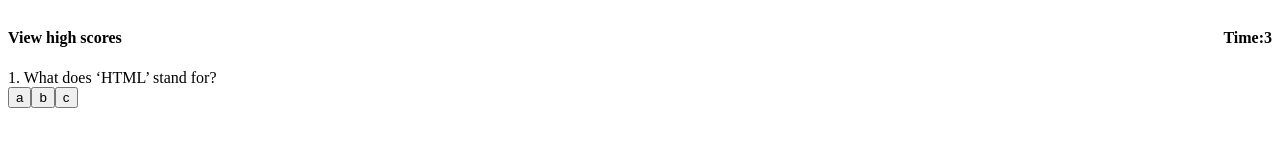
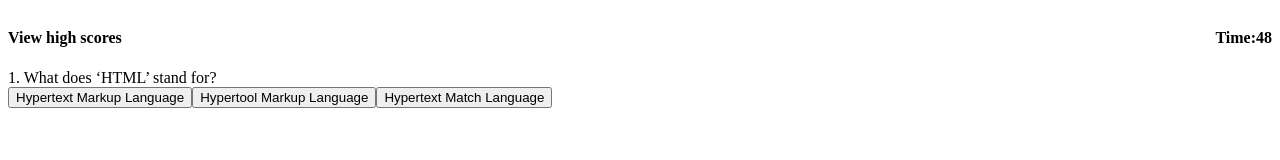
Before and after one commit to briandgomez/Quiz-Me, a plain HTML site: page index.html in a window 1280 px wide. Both pictures are taken after a click on the button "Start". Drawn offline with Linux system fonts and the light colour scheme.

Commit message:
select correct answer

```diff
--- a/script.js
+++ b/script.js
@@ -1,5 +1,7 @@
 //Reference to body
 var body = document.body
+
+//Variables retrieved from HTML
 var highScoreEl = document.getElementById("view-high-score");
 var timerEl = document.getElementById("time");
 var containerEl = document.getElementsByClassName("container");
@@ -23,23 +25,60 @@ startButton.style.display = 'flex';
 startButton.style.margin = 'auto';
 document.body.appendChild(startButton);
 
-//Add event listenre for button to move onto next page
-startButton.addEventListener('click', function () {
-    startTimer();
-    startQuiz();
-});
+//Global variables used by the functions
+var currentTime = 50;
+var currentQuestion = 0;
+var currentScore = 0;
 
-var currentTime = 5;
-//Start timer
+//Questions array
+var questionObject = [
+    {
+        q: '1. What does ‘HTML’ stand for?',
+        a: [
+            'Hypertext Markup Language', 'Hypertool Markup Language', 'Hypertext Match Language'
+        ],
+        correct: 'Hypertext Markup Language'
+    },
+    {
+        q: '2. Arrays are created using which of the following?',
+        a: [
+            'parentheses', 'curly brackets', 'brackets'
+        ],
+        correct: 'brackets'
+    },
+    {
+        q: '3. How do you initialize flexbos when using CSS?',
+        a: [
+            'display: flex', 'display flex', 'display: block'
+        ],
+        correct: 'display: flex'
+    },
+    {
+        q: '4. Commonly used data types do NOT include:',
+        a: [
+            'strings', 'booleans', 'alerts'
+        ],
+        correct: 'alerts'
+    },
+    {
+        q: '5. How do you create a numbered list?',
+        a: [
+            '<ul>', '<ol>', '<nl>'
+        ],
+        correct: '<ol>'
+    },
+
+]
+
+//Starts timer
 function startTimer() {
 
     var timeInterval = setInterval(function () {
-        //
+        //Stops timer when time runs out
         if (currentTime === 0) {
             clearInterval(timeInterval);
-
-            //Function to submit initials and score
         }
+        //Countdown for timer
         else {
             currentTime--;
             timerEl.textContent = 'Time:' + currentTime;
@@ -48,67 +87,77 @@ function startTimer() {
 
 }
 
-
+//Clears 'intro' items(title, message, button) and calls questions
 function startQuiz() {
     quizTitle.style.display = 'none';
     quizMessage.style.display = 'none';
     startButton.style.display = 'none';
 
-    //Function that displays and iterates through questions
     questions();
 }
 
+//Displays questions
+function questions() {
+    //Assigns question to div element
+    console.log('Current question', currentQuestion);
+    if (currentQuestion >= questionObject.length || currentTime === 0) {
+        return checkHighScore();
+    }
 
-var currentQuestion = 0;
-var questionObject = [
-    {
-        q: '1.	What does ‘HTML’ stand for?',
-        a: [
-            'a', 'b', 'c'
-        ],
-        correct: 'c'
-    },
-    {
-        q: '2. What is?',
-        a: [
-            'd', 'e', 'f'
-        ],
-        correct: 'c'
-    },
-
-]
-
-
-function questions() {
     questionEl.textContent = questionObject[currentQuestion].q
 
-    //Clears answers
+    //Clears answers div element
     answerEl.textContent = '';
 
+    //Iterates through the length of the answers
     for (var i = 0; i < questionObject[currentQuestion].a.length; i++) {
         var answerbutton = document.createElement('button');
         answerbutton.textContent = questionObject[currentQuestion].a[i];
-        answerbutton.onclick = checkAnswer;
+        answerbutton.addEventListener('click', function(){
+            checkAnswer(this.textContent);
+        });
         answerEl.appendChild(answerbutton);
     }
 }
 
 
-function checkAnswer() {
+
+function checkAnswer(answer) {
+    var correctSelected = questionObject[currentQuestion].correct;
+    console.log('Answer', answer);
+
+    if (answer === correctSelected) {
+        //console.log(correctSelected)
+        currentScore++;
+        //console.log(currentScore)
+    } else {
+        console.log('incorrect')
+        currentTime -= 10;
+    }
+
     currentQuestion++;
+    console.log('Checkanswers icnrement', currentQuestion);
     questions();
 }
 
-var currentScore = 5;
-
 function checkHighScore() {
+    //Assigns a variable with the value of the highscore
     var currentHighScore = localStorage.getItem('quizHighScore');
 
+    //Checks if a high score currently exists OR if the current score is is greater than the high score
     if (!currentHighScore || currentHighScore < currentScore) {
         var userInitials = prompt('Enter your initals')
         localStorage.setItem('quizHighScore', currentScore);
         localStorage.setItem('quizHighInitials', userInitials)
     } else {
-        alert('Current score was not high enough');
+        alert('Current score was not high enough' + ' Your score: ' + currentScore);
     }
+
+    alert('High Score: ' + currentHighScore);
 }
+
+//Add event listener for button to move onto next page
+startButton.addEventListener('click', function () {
+    startTimer();
+    startQuiz();
+});
```
Also changed, not shown: index.html (+1 -1 lines).
